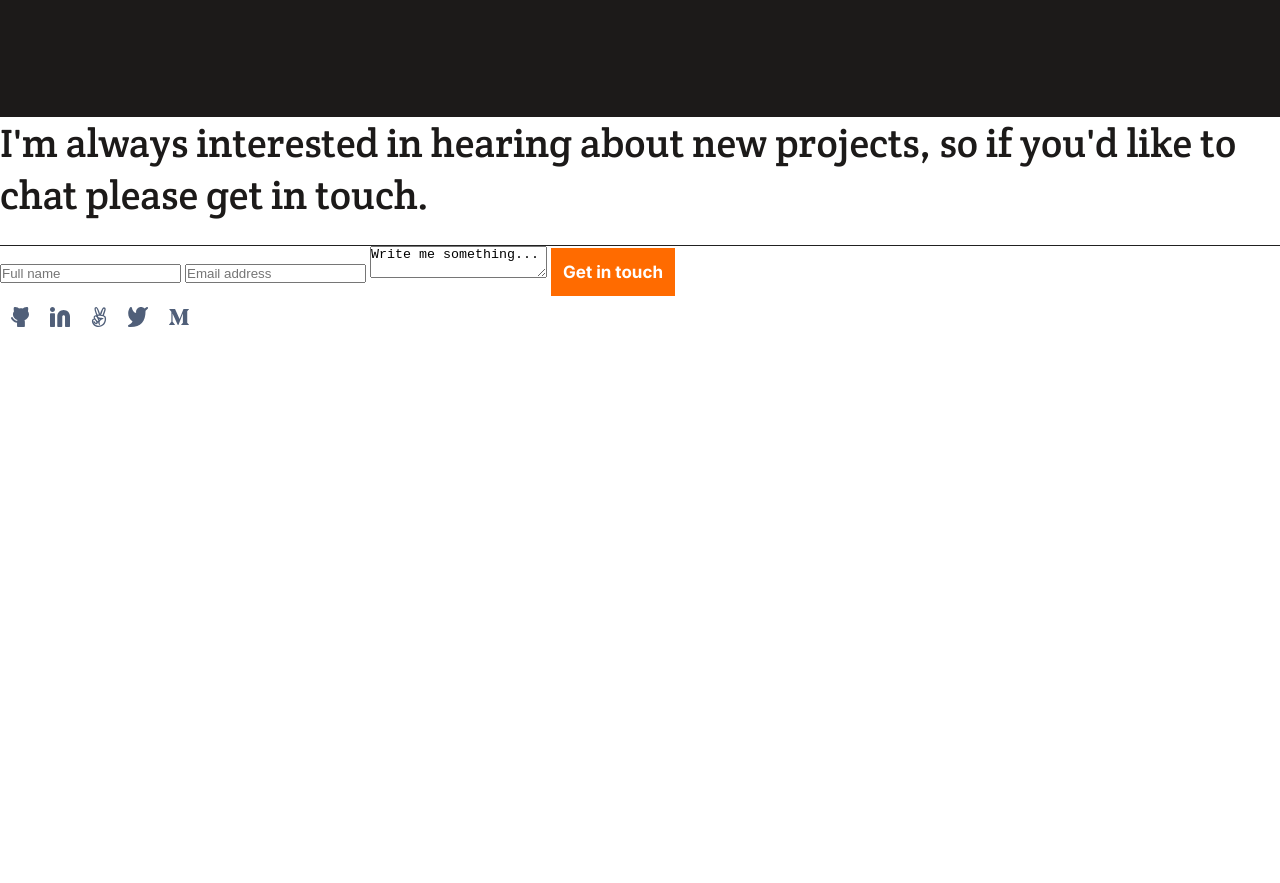
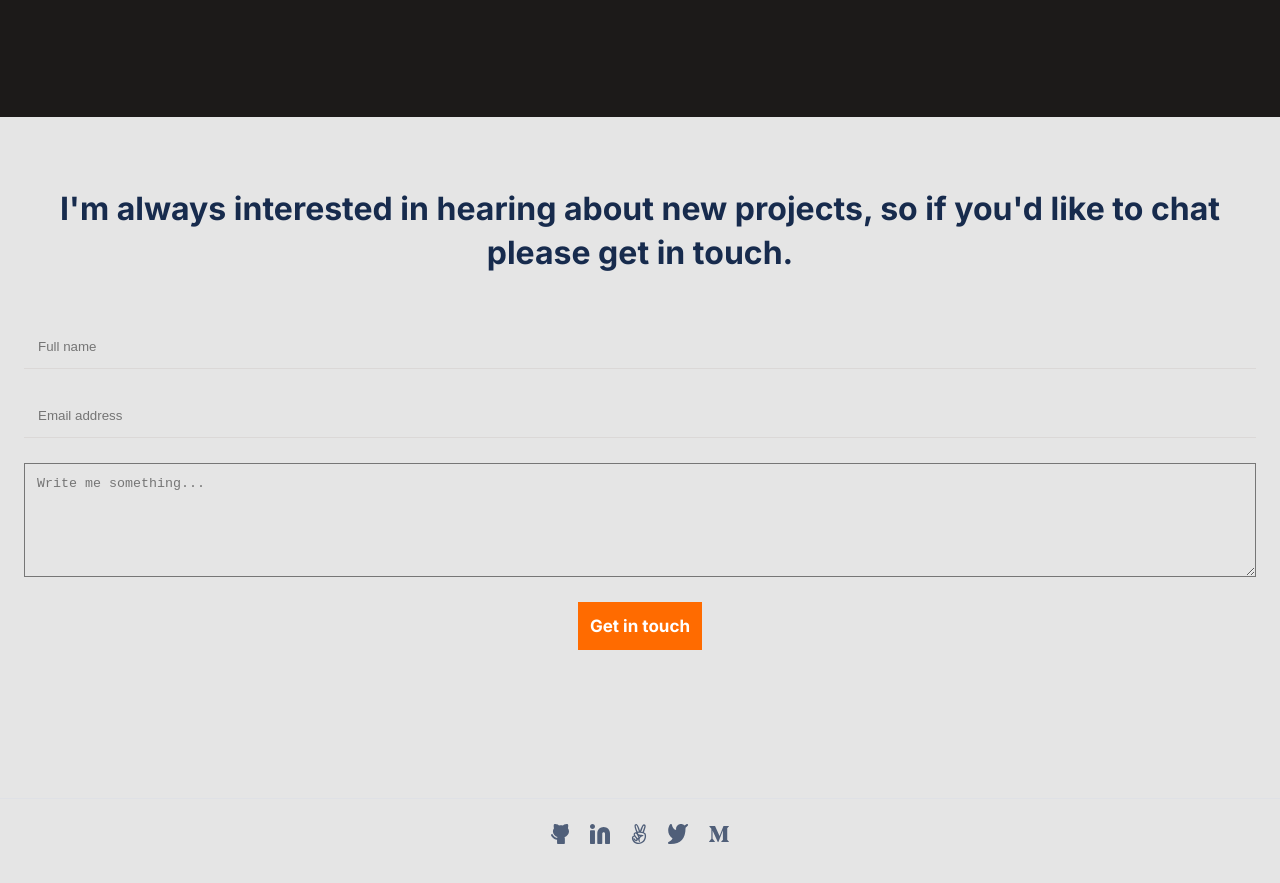
Before and after one commit to Alejuda/MyWebPortfolio, a website: page index.html in a window 1280 px wide. Shown: the part 4225-5108 px from the top of the page. Before the commit the page ends 4567 px from the top, so only its background shows below. Drawn offline with Linux system fonts and the light colour scheme.

Commit message:
Add form css styles

```diff
--- a/index.html
+++ b/index.html
@@ -194,11 +194,11 @@
       </div>
     </section>
     <section class="form-container">
-      <h2 class="section-title">
+      <h2 class="section-title-2">
         I'm always interested in hearing about new projects, so if you'd like to
         chat please get in touch.
       </h2>
-      <form method="post">
+      <form class="form" method="post">
         <input class="input-control" type="text" id="name" name="name" placeholder="Full name" />
         <input
         class="input-control"
@@ -207,13 +207,13 @@
           name="email"
           placeholder="Email address"
         />
-        <textarea class="textarea-input-control" name="content" id="content">Write me something...</textarea>
-        <button class="see-btn" type="submit">Get in touch</button>
+        <textarea class="textarea-input-control" name="content" id="content" placeholder="Write me something..."></textarea>
+        <button class="see-btn submit-btn" type="submit">Get in touch</button>
       </form>
     </section>
     <footer class="footer-container">
 
-      <ul class="social-media-ul">
+      <ul class="social-media-ul-footer">
         <li class="list-style-none">
           <img
             class="media-icon"
--- a/style.css
+++ b/style.css
@@ -303,3 +303,66 @@
 .see-btn:hover {
   background-color: #bb5003;
 }
+
+.form-container {
+  padding: 70px 24px;
+  background-color: #E5E5E5;
+}
+
+.section-title-2 {
+  border-bottom: none;
+  font-family: "Inter", sans-serif;
+  color: #172B4D;
+  text-align: center;
+  font-size: 32px;
+  line-height: 44px;
+  margin-bottom: 50px;
+}
+
+.form {
+  width: 100%;
+  display: flex;
+  flex-direction: column;
+  justify-content: center;
+  gap: 25px;
+}
+
+.input-control {
+  width: 100%;
+  background-color: transparent;
+  border: none;
+  border-bottom: solid 1px #DBD8D7;
+  padding: 14px;
+}
+
+.textarea-input-control{
+  width: 100%;
+  height: 114px;
+  background-color: transparent;
+  padding: 12px;
+}
+
+.submit-btn {
+  font-size: 17px;
+  padding: 12px;
+  width: fit-content;
+  margin: auto;
+  margin-bottom: 78px;
+}
+
+.footer-container {
+  width: 100%;
+  height: 108px;
+  padding: 25px;
+  background-color: #E5E5E5;
+  border-top: 1px solid #DFE1E6;
+}
+
+.social-media-ul-footer {
+  margin: auto;
+  display: flex;
+  justify-content: center;
+  align-items: center;
+  gap: 21px;
+  margin: auto;
+}
```
